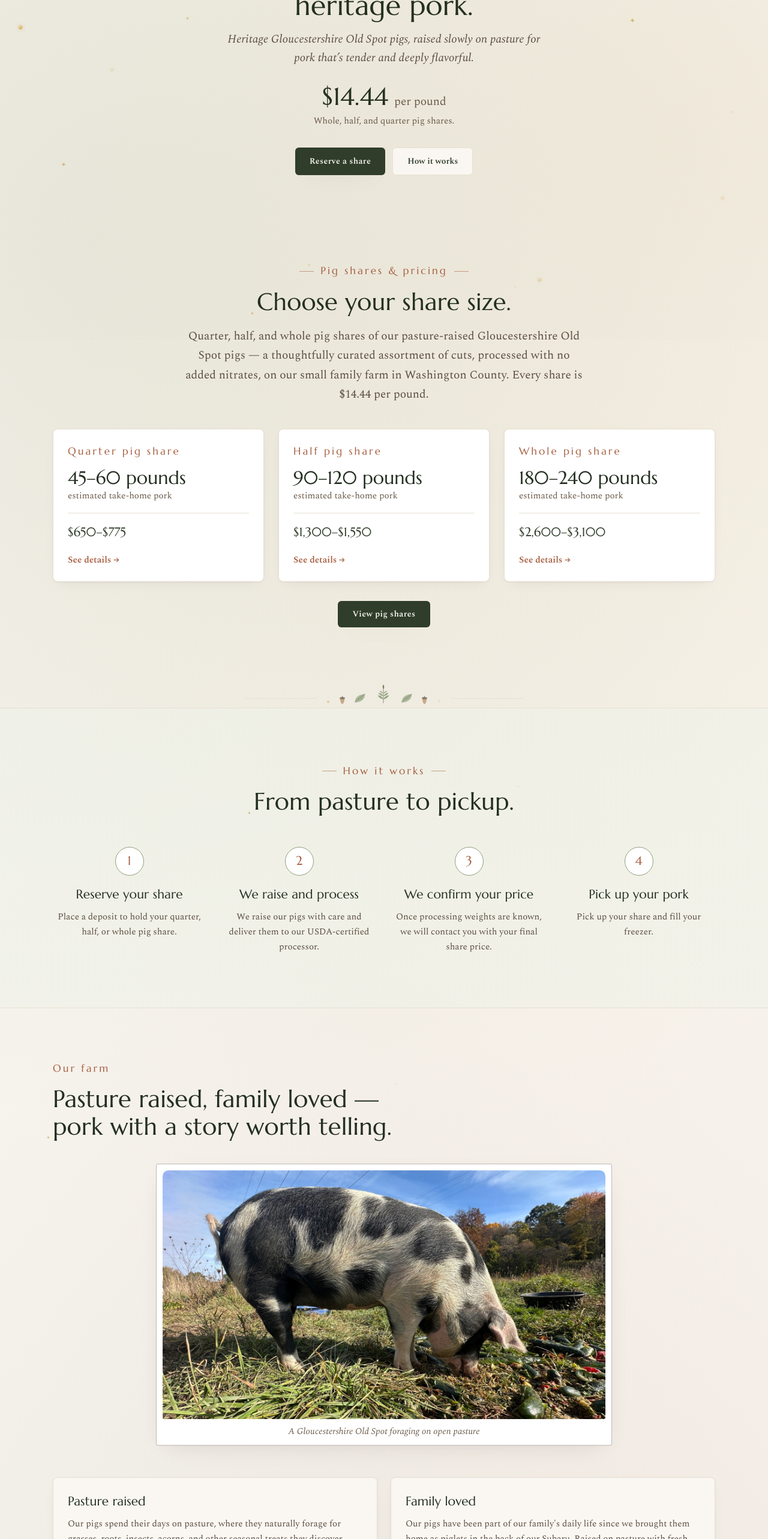
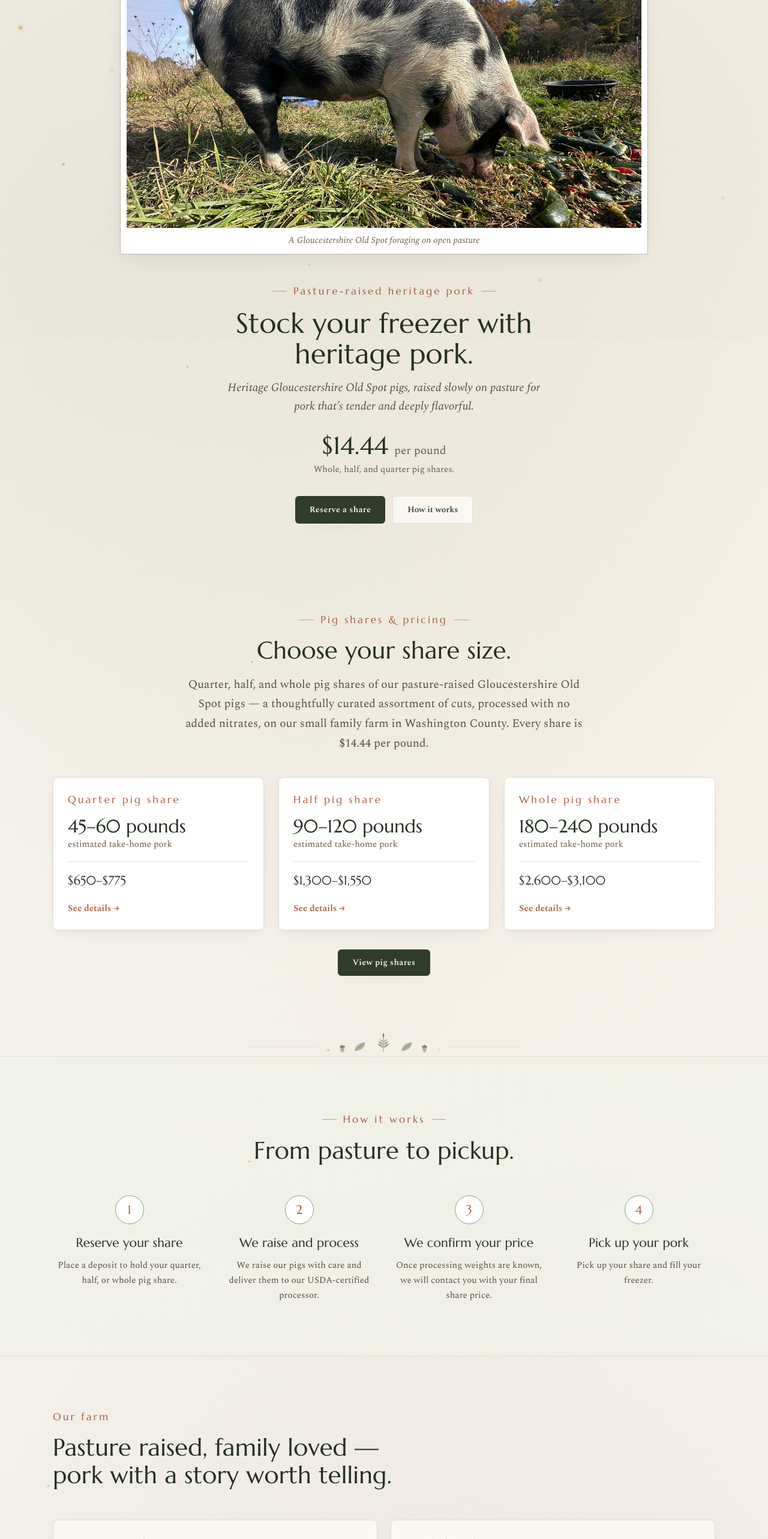
Before and after one commit to Brooker-Fam/creekside-fields, a React (Vite) app: page / in a window 1280 px wide. Shown: the part 234-2800 px from the top of the page at 60% size. Built offline with nearby package versions, Linux system fonts and the light colour scheme; no server answers; a web font is replaced by a local one; what @insforge/sdk, @posthog/react would draw is missing.

Commit message:
Move big pasture pig photo to top of home page hero
Co-Authored-By: Claude Opus 4.8 (1M context) <noreply@anthropic.com>
Claude-Session: https://claude.ai/code/session_01HBJgDQeFSjdhgMisNaNqpX

```diff
--- a/src/pages/Home.tsx
+++ b/src/pages/Home.tsx
@@ -85,17 +85,6 @@ export default function Home() {
             </>
           }
         />
-        <figure className="plate float-slow mx-auto" style={{ marginTop: 40, maxWidth: 760 }}>
-          <img
-            className="plate-img"
-            src="/farm-media/pig-grazing.jpg"
-            alt="A large spotted Gloucestershire Old Spot pig grazing on open pasture under a blue sky"
-            style={{ aspectRatio: '16 / 9', borderRadius: '10px 10px 3px 3px' }}
-          />
-          <figcaption className="plate-cap">
-            A Gloucestershire Old Spot foraging on open pasture
-          </figcaption>
-        </figure>
         <div className="grid gap-[22px] sm:grid-cols-2" style={{ marginTop: 52 }}>
           {VALUES.map(([title, body]) => (
             <div key={title} className="card">
@@ -177,8 +166,19 @@ function Hero() {
     <section style={{ maxWidth: 'var(--container)', margin: '0 auto', padding: '56px 24px 56px' }}>
       <h1 className="sr-only">Creekside Fields — pasture-raised heritage pork in Greenwich, NY</h1>
 
+      {/* The picture */}
+      <figure className="plate float-slow mx-auto" style={{ maxWidth: 880, margin: '0 auto' }}>
+        <img
+          className="plate-img"
+          src="/farm-media/pig-grazing.jpg"
+          alt="A large spotted Gloucestershire Old Spot pig grazing on open pasture under a blue sky"
+          style={{ aspectRatio: '16 / 9', borderRadius: '10px 10px 3px 3px' }}
+        />
+        <figcaption className="plate-cap">A Gloucestershire Old Spot foraging on open pasture</figcaption>
+      </figure>
+
       {/* The offer */}
-      <div className="mx-auto text-center" style={{ maxWidth: '40rem' }}>
+      <div className="mx-auto text-center" style={{ maxWidth: '40rem', marginTop: 44 }}>
         <p className="story-eyebrow">Pasture-raised heritage pork</p>
         <h2
           className="fairy-sparkle mt-4 inline-block font-display leading-[1.1] text-forest-800"
```
